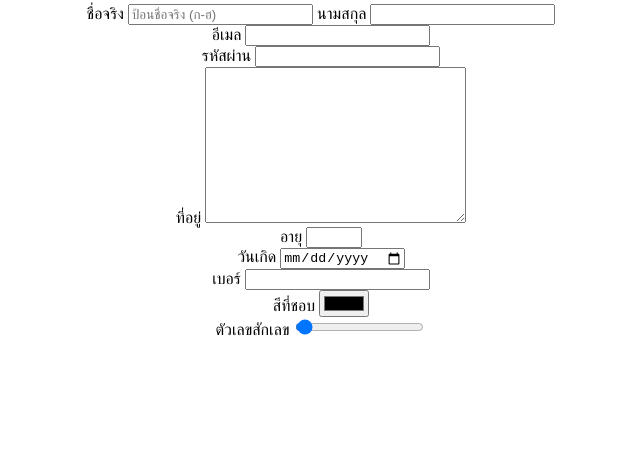
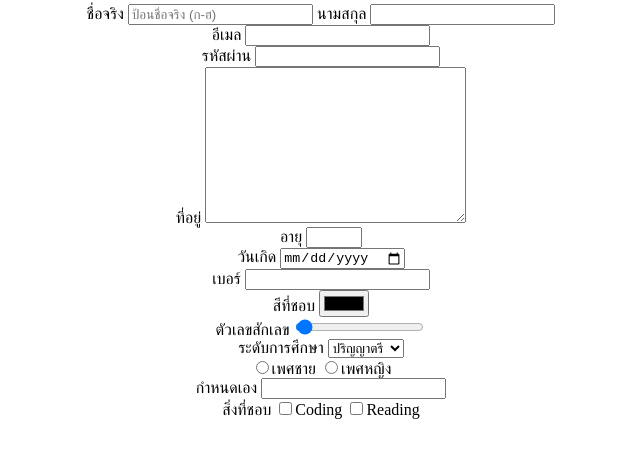
Before and after one commit to PakornViolet/HTML5-learning, a plain HTML site: page form.html in a window 1280 px wide. Shown: the part 76-534 px from the top of the page, without its empty margins (319-959 px from the left). Drawn offline with Linux system fonts and the light colour scheme.

Commit message:
first commit

```diff
--- a/form.html
+++ b/form.html
@@ -46,6 +46,27 @@
             <label for="num">ตัวเลขสักเลข</label>
             <input type="range" name="rangenum" value="1">
         </div>
+        <div>
+            <label for=".">ระดับการศึกษา</label>
+            <select name="edu" id="">
+                <option value="มัธยมต้น">มัธยมต้น</option>
+                <option value="มัธยมปลาย">มัธยมปลาย</option>
+                <option value="ปริญญาตรี" selected>ปริญญาตรี</option>      <!-- selected ใช้เพื่อกำหนดให้เป็นค่าเริ่มต้น -->
+            </select>
+        </div>
+        <div>
+            <input type="radio" name="gender">เพศชาย
+            <input type="radio" name="gender">เพศหญิง
+        </div>
+        <div>
+            <label for="gender">กำหนดเอง</label>
+            <input type="text">
+        </div>
+        <div>
+            <label for="like">สิ่งที่ชอบ</label>
+            <input type="checkbox" name="fav">Coding
+            <input type="checkbox" name="fav">Reading
+        </div>
     </form>
 </body>
 </html>
```
